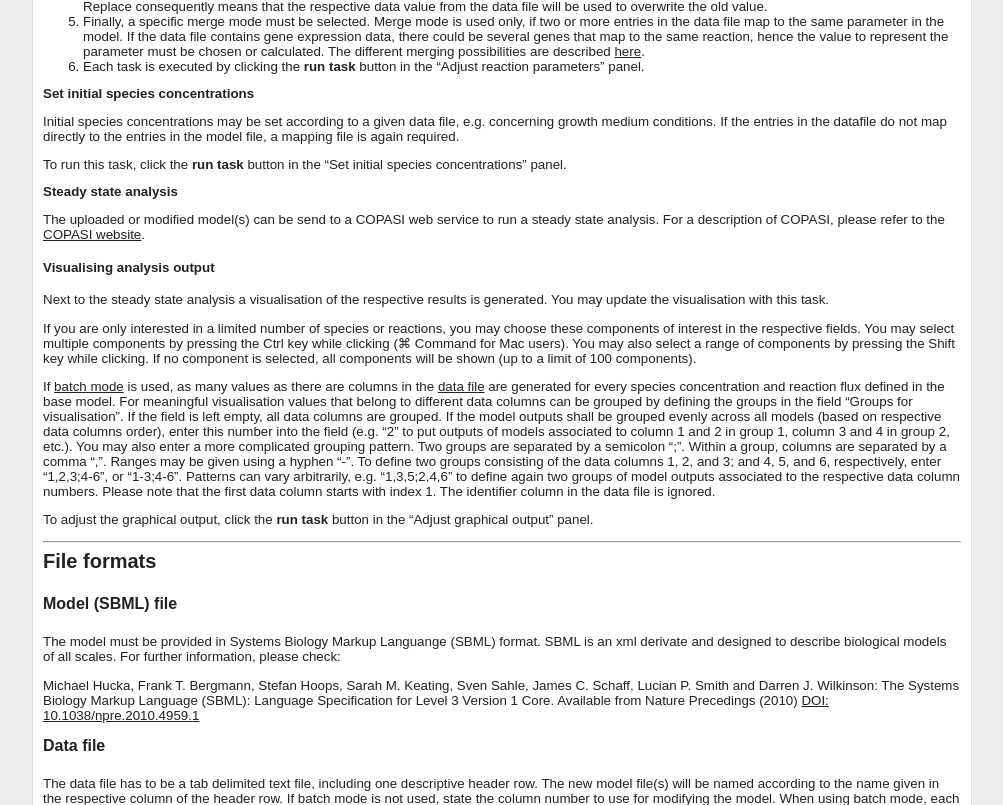
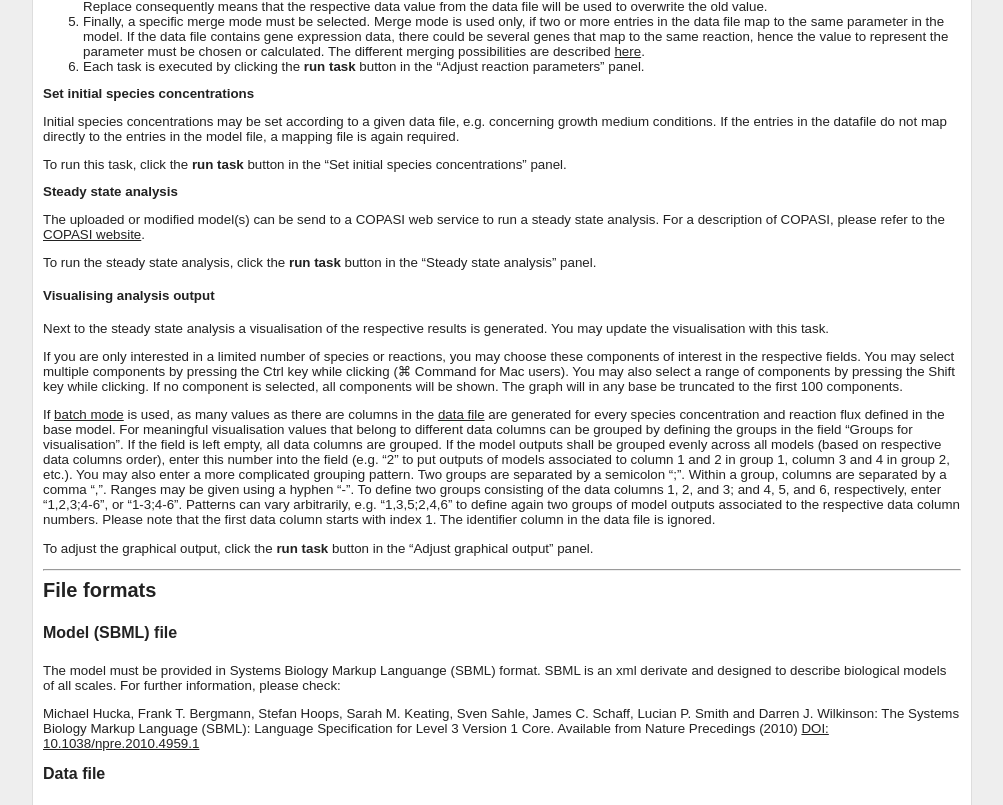
Before and after one commit to MolecularBioinformatics/sbml-mod-web, a Django app: template sbmlmod/templates/sbmlmod/help.html in a window 1280 px wide. Shown: the part 1006-1811 px from the top of the page, without its empty margins (138-1141 px from the left). Run offline with Django 3.2, Linux system fonts and the light colour scheme; the template is opened without the code that fills it, so the values that code supplies are empty.

Commit message:
Minor changes

```diff
--- a/sbmlmod/templates/sbmlmod/help.html
+++ b/sbmlmod/templates/sbmlmod/help.html
@@ -79,11 +79,13 @@
 
 	<p>The uploaded or modified model(s) can be send to a COPASI web service to run a steady state analysis. For a description of COPASI, please refer to the <a href="http://copasi.org/" target="_blank">COPASI website</a>.</p>
 
+	<p>To run the steady state analysis, click the <b>run task</b> button in the “Steady state analysis” panel.</p>
+
 	<h4 id="graphout">Visualising analysis output</h4>
 
 	<p>Next to the steady state analysis a visualisation of the respective results is generated. You may update the visualisation with this task.</p>
 
-	<p>If you are only interested in a limited number of species or reactions, you may choose these components of interest in the respective fields. You may select multiple components by pressing the Ctrl key while clicking (⌘ Command for Mac users). You may also select a range of components by pressing the Shift key while clicking. If no component is selected, all components will be shown (up to a limit of 100 components).</p>
+	<p>If you are only interested in a limited number of species or reactions, you may choose these components of interest in the respective fields. You may select multiple components by pressing the Ctrl key while clicking (⌘ Command for Mac users). You may also select a range of components by pressing the Shift key while clicking. If no component is selected, all components will be shown. The graph will in any base be truncated to the first 100 components.</p>
 
 	<p>If <a href="#input">batch mode</a> is used, as many values as there are columns in the <a href="#datafile">data file</a> are generated for every species concentration and reaction flux defined in the base model. For meaningful visualisation values that belong to different data columns can be grouped by defining the groups in the field “Groups for visualisation”. If the field is left empty, all data columns are grouped. If the model outputs shall be grouped evenly across all models (based on respective data columns order), enter this number into the field (e.g. “2” to put outputs of models associated to column 1 and 2 in group 1, column 3 and 4 in group 2, etc.). You may also enter a more complicated grouping pattern. Two groups are separated by a semicolon “;”. Within a group, columns are separated by a comma “,”. Ranges may be given using a hyphen “-”. To define two groups consisting of the data columns 1, 2, and 3; and 4, 5, and 6, respectively, enter “1,2,3;4-6”, or “1-3;4-6”. Patterns can vary arbitrarily, e.g. “1,3,5;2,4,6” to define again two groups of model outputs associated to the respective data column numbers. Please note that the first data column starts with index 1. The identifier column in the data file is ignored.</p>
 
```
